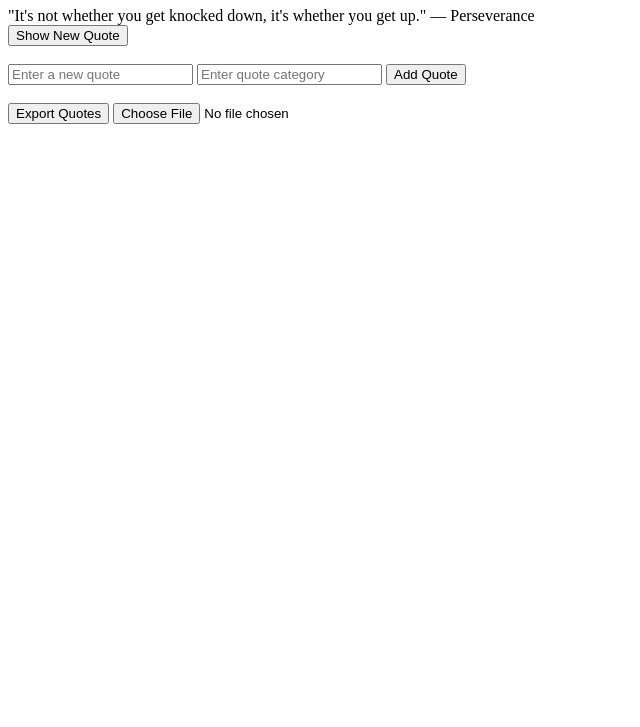
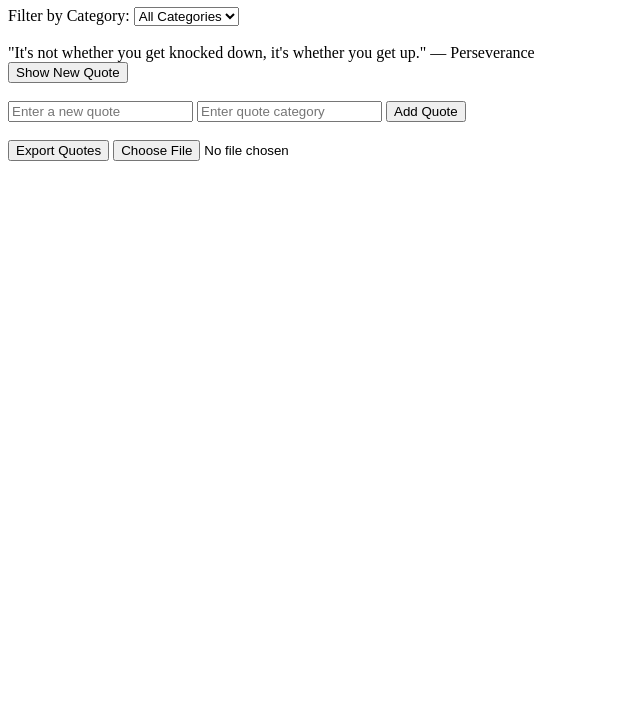
Before and after one commit to osvick/alx_fe_javascript, a plain HTML site: page dom-manipulation/index.html in a window 1280 px wide. Shown: the part 73-800 px from the top of the page, without its empty margins (0-640 px from the left). Drawn offline with Linux system fonts and the light colour scheme.

Commit message:
Creating a Dynamic Content Filtering System Using Web Storage and JSON

```diff
--- a/dom-manipulation/index.html
+++ b/dom-manipulation/index.html
@@ -1,14 +1,21 @@
 <!DOCTYPE html>
 <html lang="en">
 <head>
-  <meta charset="UTF-8">
-  <meta name="viewport" content="width=device-width, initial-scale=1.0">
+  <meta charset="UTF-8" />
+  <meta name="viewport" content="width=device-width, initial-scale=1.0"/>
   <title>Dynamic Quote Generator</title>
 </head>
 <body>
   <h1>Dynamic Quote Generator</h1>
 
-  <!-- Quote display and random button -->
+  <!-- Category Filter -->
+  <label for="categoryFilter">Filter by Category: </label>
+  <select id="categoryFilter" onchange="filterQuotes()">
+    <option value="all">All Categories</option>
+  </select>
+  <br><br>
+
+  <!-- Quote Display -->
   <div id="quoteDisplay"></div>
   <button id="newQuote">Show New Quote</button>
   <br><br>
--- a/dom-manipulation/script.js
+++ b/dom-manipulation/script.js
@@ -1,22 +1,32 @@
-// Quote data
+// Load quotes from localStorage or use defaults
 let quotes = JSON.parse(localStorage.getItem('quotes')) || [
   { text: "The best way to get started is to quit talking and begin doing.", category: "Motivation" },
   { text: "Don't let yesterday take up too much of today.", category: "Motivation" },
   { text: "It's not whether you get knocked down, it's whether you get up.", category: "Perseverance" }
 ];
 
-// Show a random quote
+// Show a random quote from current filter
 function showRandomQuote() {
-  if (quotes.length === 0) {
-    document.getElementById('quoteDisplay').textContent = "No quotes available.";
+  let filteredQuotes = getFilteredQuotes();
+  if (filteredQuotes.length === 0) {
+    document.getElementById('quoteDisplay').textContent = "No quotes available for this category.";
     return;
   }
-  const randomIndex = Math.floor(Math.random() * quotes.length);
-  const quote = quotes[randomIndex];
+  const randomIndex = Math.floor(Math.random() * filteredQuotes.length);
+  const quote = filteredQuotes[randomIndex];
   document.getElementById('quoteDisplay').textContent = `"${quote.text}" — ${quote.category}`;
 }
 
-// Add a new quote
+// Get quotes based on current filter selection
+function getFilteredQuotes() {
+  const category = document.getElementById('categoryFilter').value;
+  if (category === "all") {
+    return quotes;
+  }
+  return quotes.filter(q => q.category.toLowerCase() === category.toLowerCase());
+}
+
+// Add a new quote and update dropdown if category is new
 function addQuote() {
   const text = document.getElementById('newQuoteText').value.trim();
   const category = document.getElementById('newQuoteCategory').value.trim();
@@ -24,6 +34,7 @@ function addQuote() {
   if (text && category) {
     quotes.push({ text, category });
     saveQuotes();
+    populateCategories();
     alert("Quote added successfully!");
     document.getElementById('newQuoteText').value = '';
     document.getElementById('newQuoteCategory').value = '';
@@ -35,6 +46,33 @@ function addQuote() {
 // Save quotes to localStorage
 function saveQuotes() {
   localStorage.setItem('quotes', JSON.stringify(quotes));
+}
+
+// Populate category dropdown dynamically
+function populateCategories() {
+  const categorySelect = document.getElementById('categoryFilter');
+  const uniqueCategories = [...new Set(quotes.map(q => q.category))];
+
+  categorySelect.innerHTML = '<option value="all">All Categories</option>';
+  uniqueCategories.forEach(cat => {
+    const option = document.createElement('option');
+    option.value = cat;
+    option.textContent = cat;
+    categorySelect.appendChild(option);
+  });
+
+  // Restore last selected filter if it exists
+  const savedFilter = localStorage.getItem('selectedCategory');
+  if (savedFilter) {
+    categorySelect.value = savedFilter;
+  }
+}
+
+// Filter quotes when category changes
+function filterQuotes() {
+  const selectedCategory = document.getElementById('categoryFilter').value;
+  localStorage.setItem('selectedCategory', selectedCategory);
+  showRandomQuote();
 }
 
 // Export quotes as JSON file
@@ -60,6 +98,7 @@ function importFromJsonFile(event) {
       if (Array.isArray(importedQuotes)) {
         quotes.push(...importedQuotes);
         saveQuotes();
+        populateCategories();
         alert('Quotes imported successfully!');
       } else {
         alert("Invalid file format. Please upload a valid JSON array.");
@@ -75,4 +114,5 @@ function importFromJsonFile(event) {
 document.getElementById('newQuote').addEventListener('click', showRandomQuote);
 
 // Initial load
+populateCategories();
 showRandomQuote();
```
